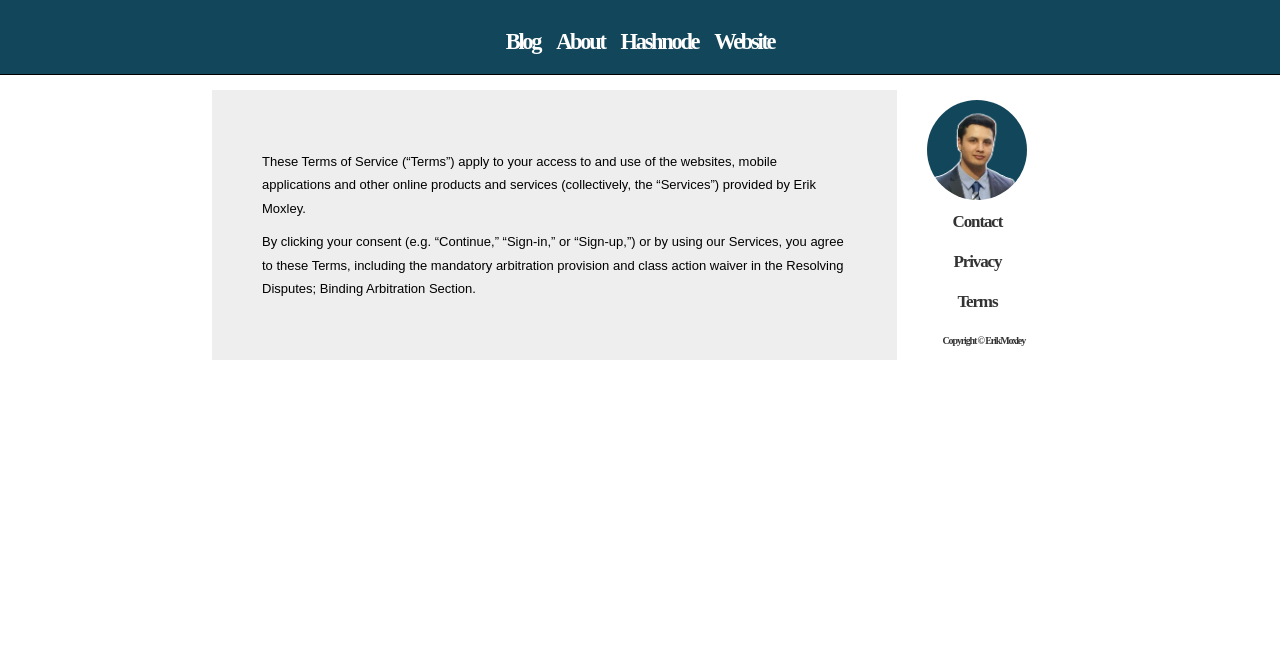
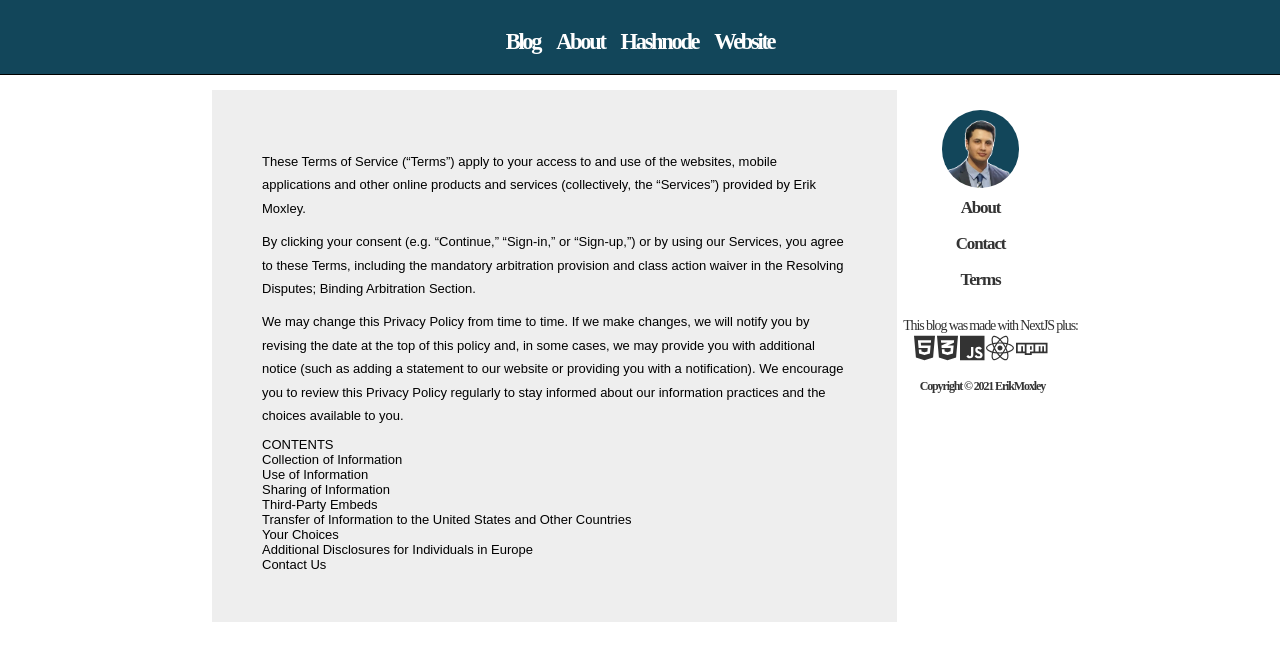
Before and after one commit to ErikMoxley/moxleydevblog, a Next.js app: page /terms in a window 1280 px wide. Shown: the top 660 px of the page. Built offline with nearby package versions, Linux system fonts and the light colour scheme; a web font is replaced by a local one.

Commit message:
updated content and footer

```diff
--- a/components/Footer.js
+++ b/components/Footer.js
@@ -1,30 +1,46 @@
 import Link from 'next/link'
 import Image from 'next/image'
 import profilePic from '../public/images/newprofile.png'
+import { FontAwesomeIcon } from "@fortawesome/react-fontawesome";
+import { faCss3Alt, faHtml5, faJs, faReact, faNpm  } from "@fortawesome/free-brands-svg-icons";
 
 export default function Footer() {
   return (
     <footer className='footer'>
       <ul>
+      <Link href='/' passHref alt=''>
         <span className='profile-image'>
       <Image className='author-image' src={profilePic} alt="Picture of the author"
                   width={100}
-                  height={100}/></span>
+                  height={100}/>
+                  </span></Link>
+        <li>
+        <Link href='/about' passHref alt=''>
+        <h2>About</h2>
+        </Link></li>
         <li>
         <Link href='/contact' passHref alt=''>
         <h2>Contact</h2>
         </Link></li>
         <li>
-        <Link href='/privacy' passHref alt=''>
-        <h2>Privacy</h2>
-        </Link></li>
-        <li>
         <Link href='/terms' passHref alt=''>
         <h2>Terms</h2>
         </Link></li>
-        <li>
+          <span>
+            <li className="made-with">This blog was made with NextJS plus:</li>
+            <span>
+              <li className="fa-icons">
+              <span className="brand-icons"><FontAwesomeIcon icon={faHtml5}></FontAwesomeIcon></span>
+              <span className="brand-icons"><FontAwesomeIcon icon={faCss3Alt}></FontAwesomeIcon></span>
+              <span className="brand-icons"><FontAwesomeIcon icon={faJs}></FontAwesomeIcon></span>
+              <span className="brand-icons"><FontAwesomeIcon icon={faReact}></FontAwesomeIcon></span>
+              <span className="brand-icons"><FontAwesomeIcon icon={faNpm}></FontAwesomeIcon></span>
+              </li>
+            </span>
+            <li>
         <p className="copyright"><h4>
-        &nbsp;&nbsp;Copyright &copy; <script>document.write(new Date().getFullYear())</script> ErikMoxley</h4></p></li>
+        &nbsp;&nbsp;Copyright &copy; {(new Date().getFullYear())} ErikMoxley</h4></p></li>
+         </span>
       </ul>
     </footer>
   )
--- a/components/Header.js
+++ b/components/Header.js
@@ -3,6 +3,10 @@ import Link from 'next/link'
 export default function Header() {
   return (
     <header>
+  <script defer src="/your-path-to-fontawesome/js/brands.js"></script>
+  <script defer src="/your-path-to-fontawesome/js/solid.js"></script>
+  <script defer src="/your-path-to-fontawesome/js/fontawesome.js"></script>
+
       <ul className='nav-ul'>
         <span className='header-links'>
         <li className='nav-li'>
@@ -19,7 +23,6 @@ export default function Header() {
         <a href='https://www.erikmoxley.com/' passHref alt='' target="_blank" rel="noopener noreferrer">
         <h2 className='header-a'>Website</h2>
         </a>
-
         </span>
       </ul>
     </header>
--- a/package.json
+++ b/package.json
@@ -9,6 +9,11 @@
     "lint": "next lint"
   },
   "dependencies": {
+    "@fortawesome/fontawesome-free": "^5.15.3",
+    "@fortawesome/fontawesome-svg-core": "^1.2.35",
+    "@fortawesome/free-brands-svg-icons": "^5.15.3",
+    "@fortawesome/free-solid-svg-icons": "^5.15.3",
+    "@fortawesome/react-fontawesome": "^0.1.14",
     "gray-matter": "^4.0.3",
     "marked": "^2.1.3",
     "materialize-css": "^1.0.0-rc.2",
--- a/pages/_app.js
+++ b/pages/_app.js
@@ -1,6 +1,10 @@
 import Header from '../components/Header'
 import '../styles/globals.css'
 import Footer from '../components/Footer'
+import "@fortawesome/fontawesome-svg-core/styles.css";
+import { config } from "@fortawesome/fontawesome-svg-core";
+
+config.autoAddCss = false;
 
 function MyApp({ Component, pageProps }) {
   return (
--- a/pages/terms.js
+++ b/pages/terms.js
@@ -8,6 +8,18 @@ const Terms = () => {
 
         <p>By clicking your consent (e.g. “Continue,” “Sign-in,” or “Sign-up,”) or by using our Services, you agree to these Terms, including the mandatory arbitration provision and class action waiver in the Resolving Disputes; Binding Arbitration Section.
         </p>
+
+        <p>We may change this Privacy Policy from time to time. If we make changes, we will notify you by revising the date at the top of this policy and, in some cases, we may provide you with additional notice (such as adding a statement to our website or providing you with a notification). We encourage you to review this Privacy Policy regularly to stay informed about our information practices and the choices available to you.
+        </p>
+        CONTENTS
+    <li>Collection of Information</li>
+    <li>Use of Information</li>
+    <li>Sharing of Information</li>
+    <li>Third-Party Embeds</li>
+    <li>Transfer of Information to the United States and Other Countries</li>
+    <li>Your Choices</li>
+    <li>Additional Disclosures for Individuals in Europe</li>
+    <li>Contact Us</li>
         </div>
 
     )
--- a/styles/globals.css
+++ b/styles/globals.css
@@ -216,8 +216,12 @@ header h2 {
   border-radius: 50%;
 }
 
-.profile-image{
-  padding-left: 30px;
+.profile-image {
+  cursor: pointer;
+  display: block;
+  margin-left: auto;
+  margin-right: auto;
+  width: 40%;
 }
 
 .container {
@@ -228,7 +232,7 @@ header h2 {
 }
 @media only screen and (max-width : 2200px) {
   .container {
-    width: 45%;
+    width: 35%;
     padding-left: 20px;
     padding-right: 20px;
    }}
@@ -289,10 +293,23 @@ header h2 {
   font-weight: 100;
   /* background-color: rgb(109, 109, 109); */
   color: #333;
+  position: fixed; /* Set the navbar to fixed position */
+  top: 10px; /* Position the navbar at the top of the page */
+  left: 59%;
+  z-index: 99;
+  transition: ease all .5s;
 }
+@media only screen and (max-width : 1800px) {
+  .footer {
+    left: 64%;
+  }}
+  @media only screen and (max-width : 1400px) {
+    .footer {
+      left: 69%;
+    }}
 
 .footer h2 {
-padding: 10px;
+padding: 8px;
 cursor: pointer;
 text-align: center;
 }
@@ -314,6 +331,22 @@ text-align: center;
 }
 
 .copyright {
-  font-size: 10px;
+  font-size: 12px;
   text-align: center;
 }
+
+.made-with {
+  font-size: 14px;
+  padding-top: 20px;
+  padding-left: 20px;
+  text-align: center;
+}
+
+.fa-icons {
+  font-size: 28px;
+  text-align: center;
+}
+
+.brand-icons {
+  padding: 1px;
+}
```
Also changed, not shown: pages/privacy.js (deleted, +0 -24 lines), 1 other file (tests, documents, lock files or other folders).
